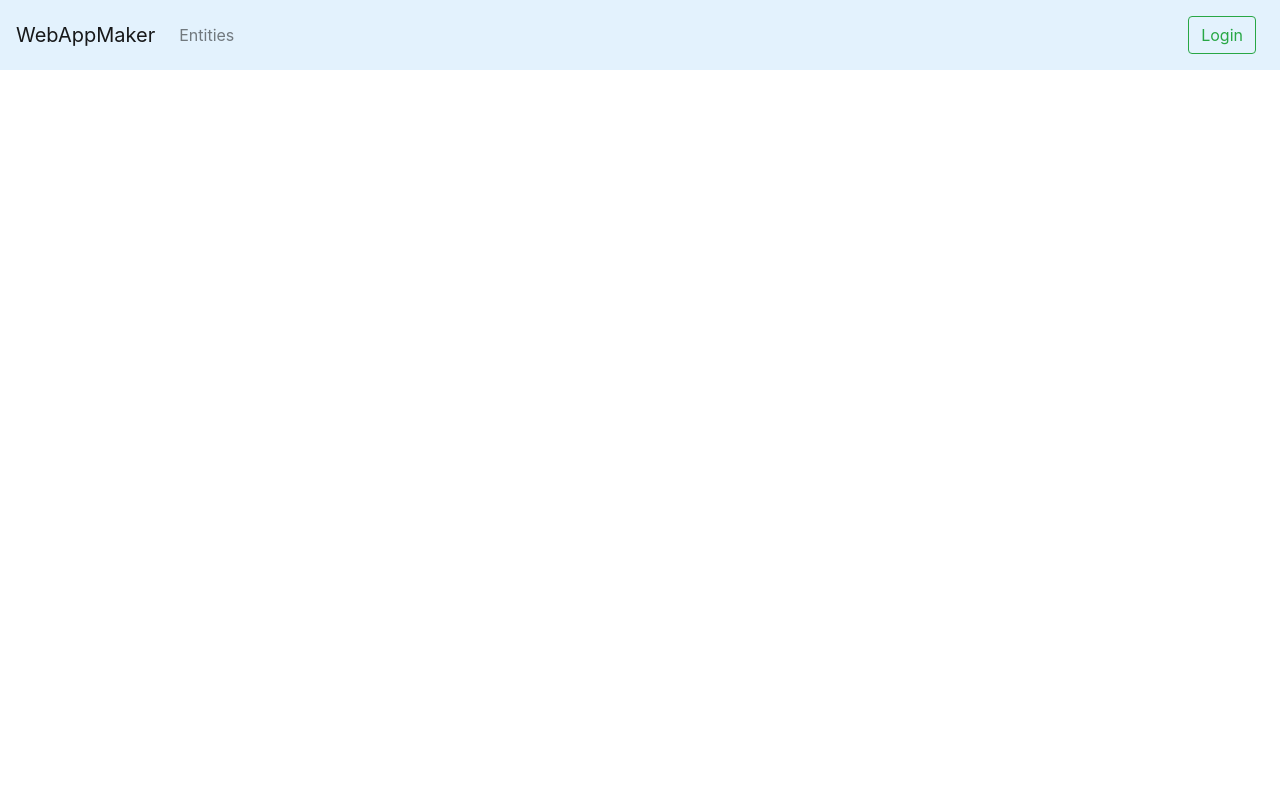
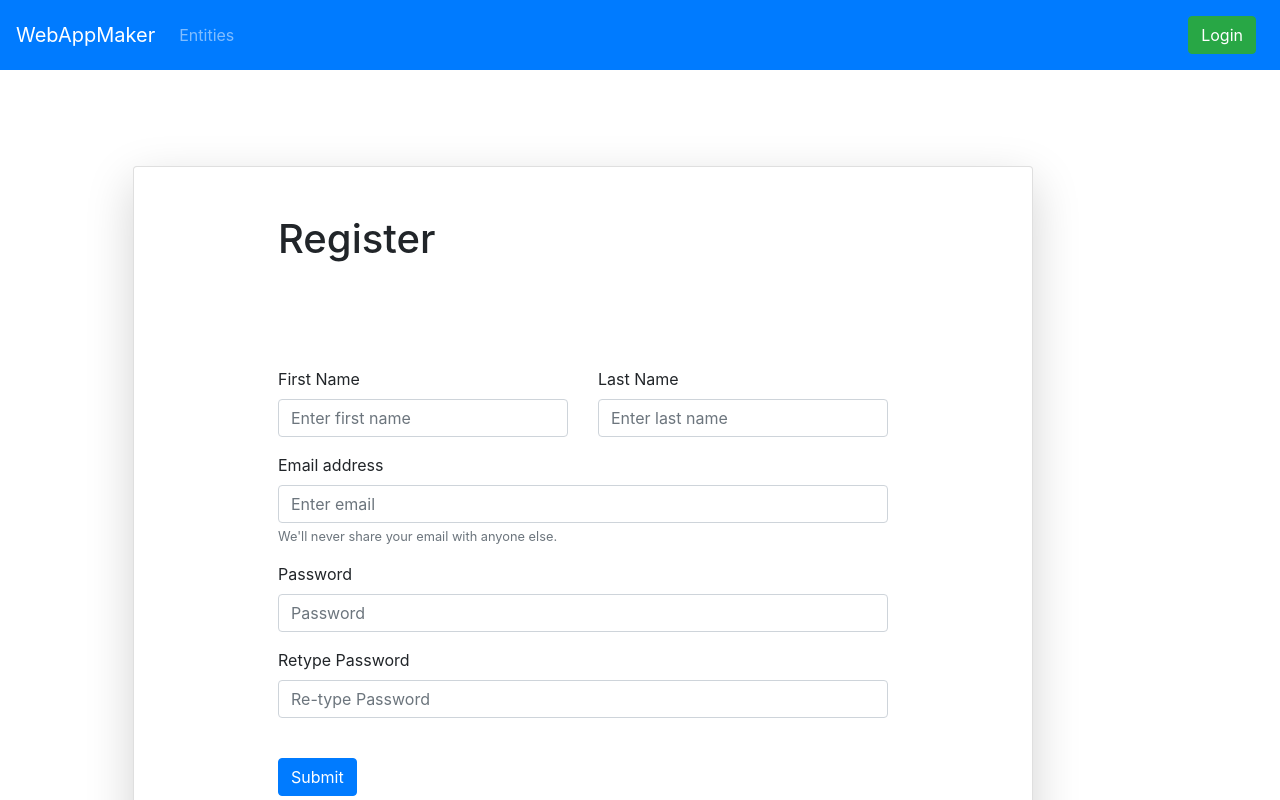
Before and after one commit to Mpriyal/webapp-maker-frontend, a React (Create React App) app: page /register in a window 1280 px wide. Shown: the top 800 px of the page. Built offline with nearby package versions, Linux system fonts and the light colour scheme.

Commit message:
Adding Login and Registration

```diff
--- a/src/RouterComponent.js
+++ b/src/RouterComponent.js
@@ -5,6 +5,7 @@ import EditEntity from './components/EditEntity'
 import Login from './components/Login'
 import Home from "./containers/Home";
 import AttributeEdit from "./components/AttributeEdit";
+import Register from "./components/Register";
 
 const RouterComponent = () =>{
     return (
@@ -14,6 +15,7 @@ const RouterComponent = () =>{
             <Route exact path='/entity/:editId/edit' component={EditEntity}/>
             <Route exact path='/entity/:editId/field/:id/edit' component={AttributeEdit}/>
             <Route path='/login' component={Login}/>
+            <Route path='/register' component={Register}/>
         </Router>
     )
 };
--- a/src/components/Login.js
+++ b/src/components/Login.js
@@ -1,9 +1,31 @@
 import React from 'react'
+import { Link } from 'react-router-dom';
 
 const Login = () => {
     return (
-        <div className="login">
-            <h1>This is Login Page. Coming Soon!</h1>
+        <div className="login pt-5" style={{'height' : '100%'}}>
+            <div className={'container'}>
+                <div className={'card p-5 m-5 shadow-lg'} style={{'maxWidth': '900px'}}>
+                    <h1 className={'mx-5 px-5'}>Sign In</h1>
+                    <form className={'m-5 p-5'}>
+                        <div className="form-group">
+                            <label htmlFor="exampleInputEmail1">Email address</label>
+                            <input type="email" className="form-control" id="exampleInputEmail1"
+                                   aria-describedby="emailHelp" placeholder="Enter email" />
+                                <small id="emailHelp" className="form-text text-muted">We'll never share your email with
+                                    anyone else.
+                                </small>
+                        </div>
+                        <div className="form-group">
+                            <label htmlFor="exampleInputPassword1">Password</label>
+                            <input type="password" className="form-control" id="exampleInputPassword1"
+                                   placeholder="Password" />
+                        </div>
+                        <button type="submit" className="btn btn-primary mt-4">Submit</button>
+                    </form>
+                    <Link className={'mx-5 px-5'} to={'/register'}>Dont Have an account? Register.</Link>
+                </div>
+            </div>
         </div>
     )
 };
--- a/src/components/Navbar.js
+++ b/src/components/Navbar.js
@@ -1,10 +1,11 @@
 import React from 'react'
 import {Link} from 'react-router-dom'
+import '../App.css'
 
 
 const Navbar = () => {
     return (
-        <nav className="navbar fixed-top navbar-expand-lg navbar-light" style={{backgroundColor: '#e3f2fd'}}>
+        <nav className="navbar fixed-top navbar-expand-lg navbar-dark" style={{backgroundColor: '#007bff'}}>
             <Link className="navbar-brand" to="/">WebAppMaker</Link>
             <button className="navbar-toggler" type="button" data-toggle="collapse"
                     data-target="#navbarSupportedContent" aria-controls="navbarSupportedContent" aria-expanded="false"
@@ -19,7 +20,7 @@ const Navbar = () => {
                 </div>
                 <div className="navbar-nav ml-auto">
                     <Link className="nav-item nav-link" to="/login">
-                        <button className="btn btn-outline-success my-2 my-sm-0" type="submit">
+                        <button className="btn btn-success my-2 my-sm-0" type="submit">
                             Login
                         </button>
                     </Link>
--- /dev/null
+++ b/src/components/Register.js
@@ -0,0 +1,54 @@
+import React, {Component} from 'react';
+import {Link} from "react-router-dom";
+
+class Register extends Component {
+    render() {
+        return (
+            <div className="login pt-5" style={{'height' : '100%'}}>
+                <div className={'container'}>
+                    <div className={'card p-5 m-5 shadow-lg'} style={{'maxWidth': '900px'}}>
+                        <h1 className={'mx-5 px-5'}>Register</h1>
+                        <form className={'m-5 p-5'}>
+                            <div className={'row'}>
+                                <div className={'col-6'}>
+                                    <div className="form-group">
+                                        <label htmlFor="first-name">First Name</label>
+                                        <input type="text" className="form-control" id="first-name"
+                                               placeholder="Enter first name" />
+                                    </div>
+                                </div>
+                                <div className={'col-6'}>
+                                    <div className="form-group">
+                                        <label htmlFor="last-name">Last Name</label>
+                                        <input type="text" className="form-control" id="last-name"
+                                               placeholder="Enter last name" />
+                                    </div>
+                                </div>
+                            </div>
+                            <div className="form-group">
+                                <label htmlFor="exampleInputEmail1">Email address</label>
+                                <input type="email" className="form-control" id="exampleInputEmail1"
+                                       placeholder="Enter email" />
+                                <small id="emailHelp" className="form-text text-muted">We'll never share your email with anyone else.</small>
+                            </div>
+                            <div className="form-group">
+                                <label htmlFor="exampleInputPassword1">Password</label>
+                                <input type="password" className="form-control" id="exampleInputPassword1"
+                                       placeholder="Password" />
+                            </div>
+                            <div className="form-group">
+                                <label htmlFor="exampleInputPassword2">Retype Password</label>
+                                <input type="password" className="form-control" id="exampleInputPassword2"
+                                       placeholder="Re-type Password" />
+                            </div>
+                            <button type="submit" className="btn btn-primary mt-4">Submit</button>
+                        </form>
+                        <Link className={'mx-5 px-5'} to={'/login'}>Have an account? Login.</Link>
+                    </div>
+                </div>
+            </div>
+        );
+    }
+}
+
+export default Register;
```
